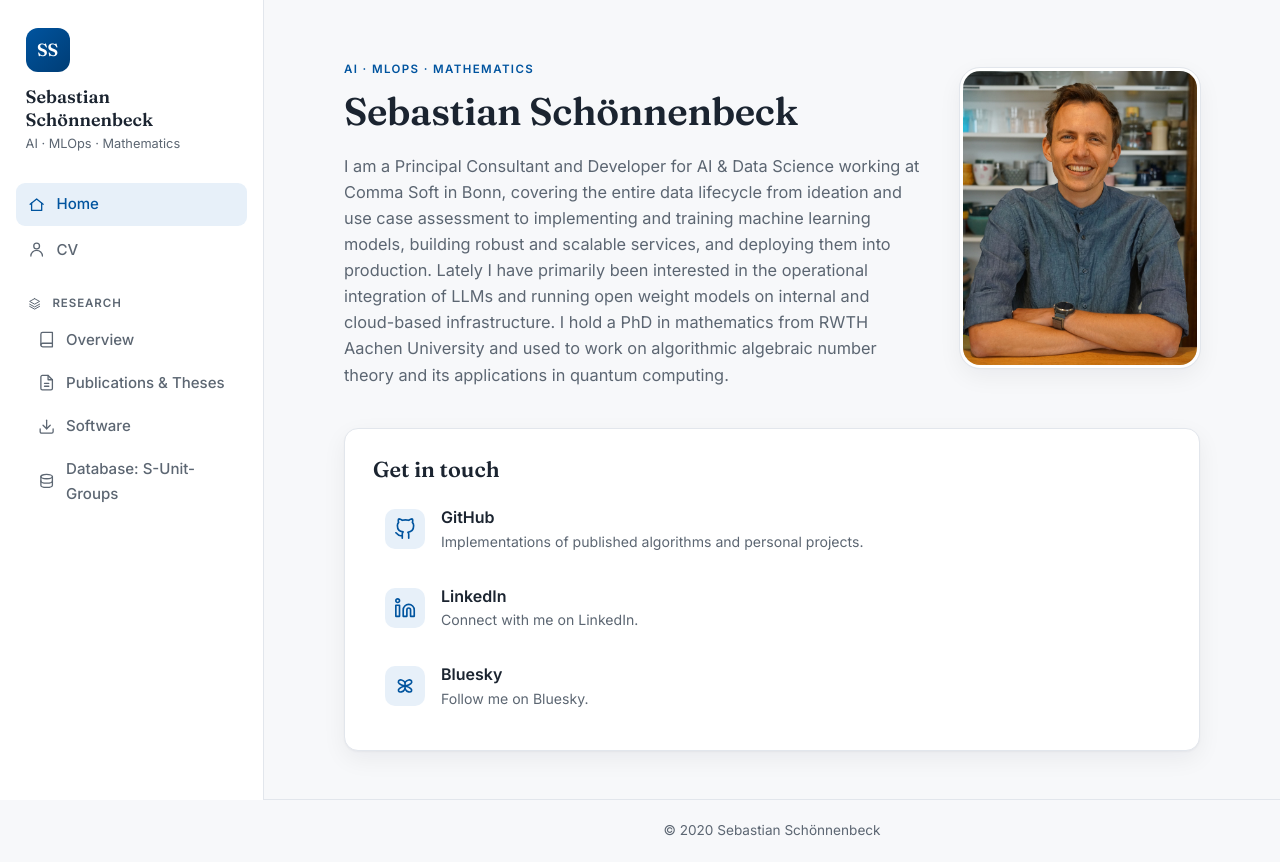
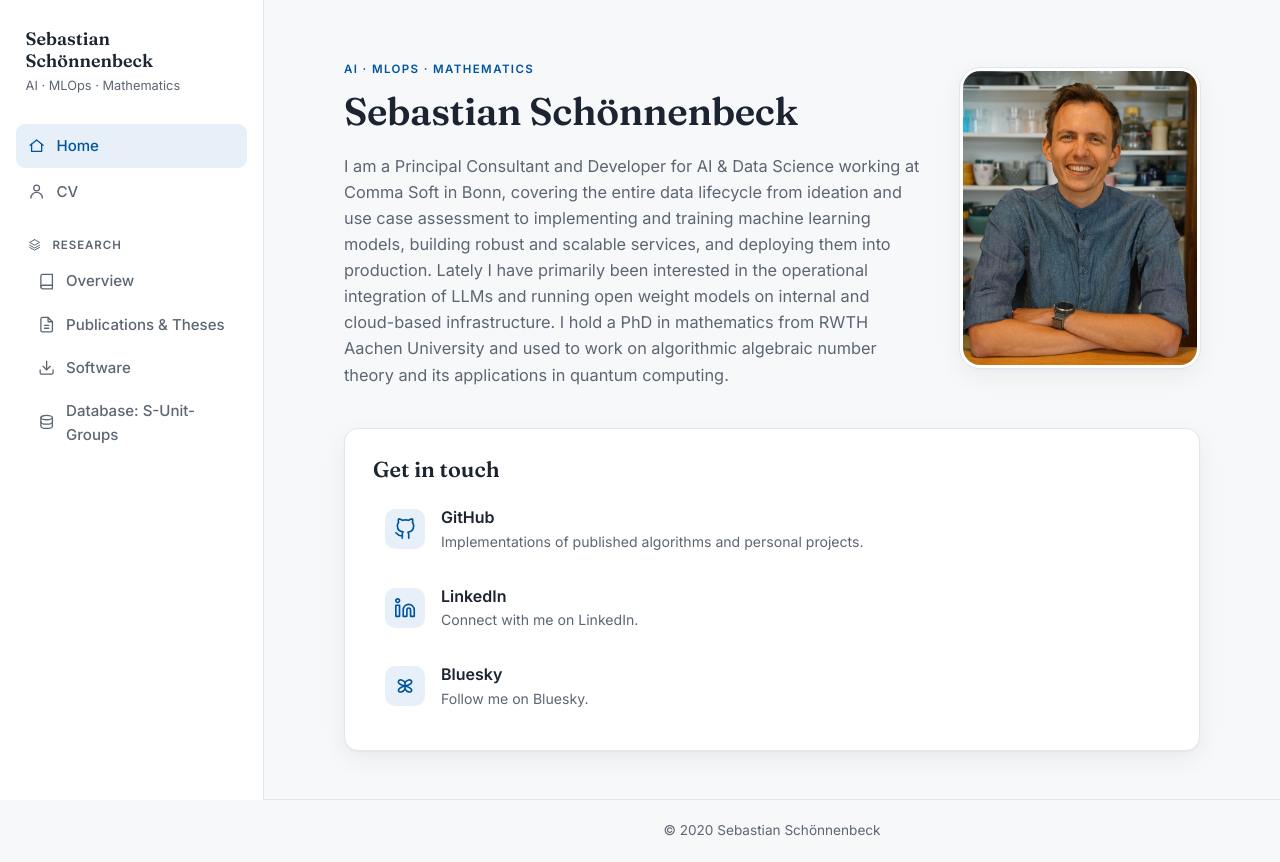
Before and after one commit to schoennenbeck/schoennenbeck.github.io, a Vue app: page / in a window 1280 px wide. Built offline with nearby package versions, Linux system fonts and the light colour scheme.

Commit message:
Remove SS thingy

```diff
--- a/src/App.vue
+++ b/src/App.vue
@@ -56,7 +56,6 @@ const year = new Date().getFullYear();
     <!-- Sidebar / drawer -->
     <aside class="sidebar" :class="{ 'sidebar--open': drawer }">
       <div class="brand">
-        <div class="brand__mark">SS</div>
         <div class="brand__name">Sebastian Schönnenbeck</div>
         <div class="brand__role">AI · MLOps · Mathematics</div>
       </div>
```
